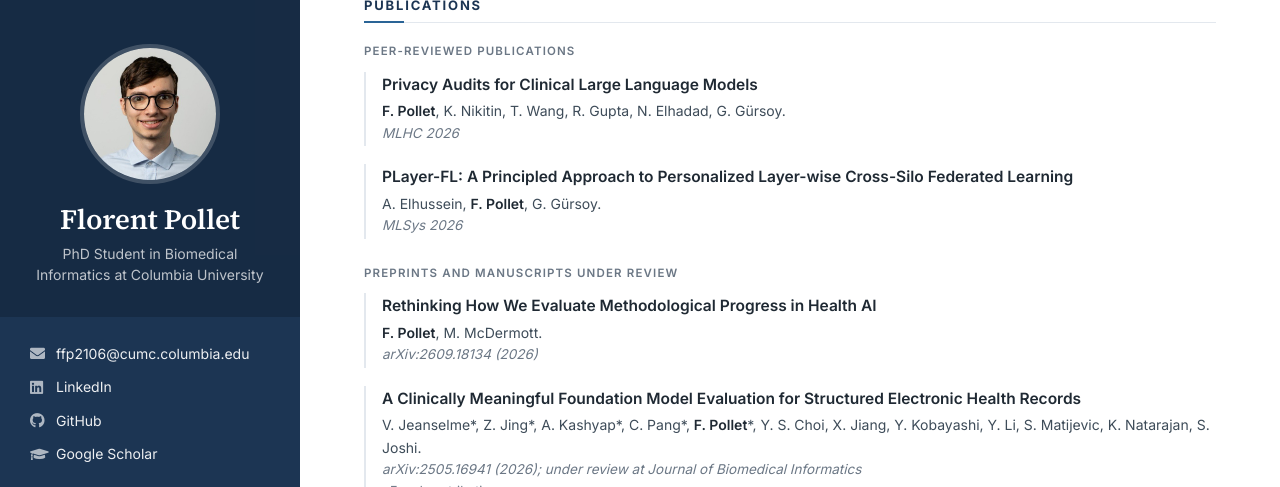
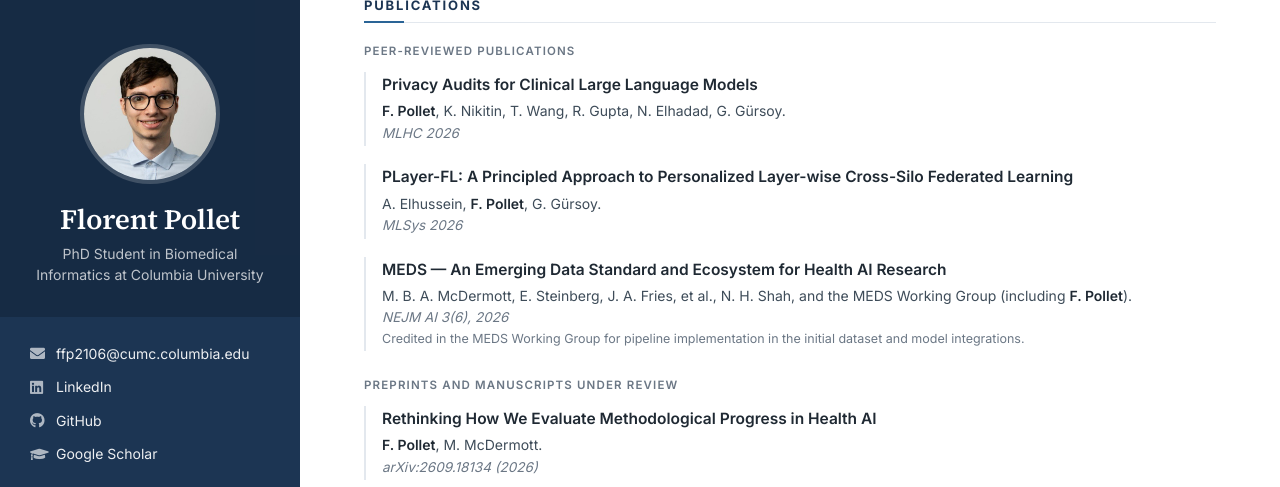
Before and after one commit to florian6973/florian6973.github.io, a Jekyll site: the page built from index.html, in a window 1280 px wide and 900 px high, scrolled down 1155 px, cut to the strip 0-487 px from the top of the window. Built offline with Jekyll 4.4.1, drawn with Linux system fonts in a browser that asks for light colours.

Commit message:
Add MEDS NEJM AI paper to peer-reviewed publications
Credited in the MEDS Working Group (Supplementary Appendix) for pipeline
implementation in initial dataset and model integrations.

Co-Authored-By: Claude Opus 5.5 <noreply@anthropic.com>
Claude-Session: https://claude.ai/code/session_01NJQdbGjE8mFtQuL1TtgRbU

```diff
--- a/_data/data.yml
+++ b/_data/data.yml
@@ -179,6 +179,11 @@ publications:
             link: https://mlsys.org/virtual/2026/oral/3813
             authors: A. Elhussein, F. Pollet, G. Gürsoy.
             conference: MLSys 2026
+          - title: MEDS — An Emerging Data Standard and Ecosystem for Health AI Research
+            link: https://doi.org/10.1056/AIra2501253
+            authors: M. B. A. McDermott, E. Steinberg, J. A. Fries, et al., N. H. Shah, and the MEDS Working Group (including F. Pollet).
+            conference: NEJM AI 3(6), 2026
+            note: Credited in the MEDS Working Group for pipeline implementation in the initial dataset and model integrations.
       - title: Preprints and Manuscripts Under Review
         papers:
           - title: Rethinking How We Evaluate Methodological Progress in Health AI
```
